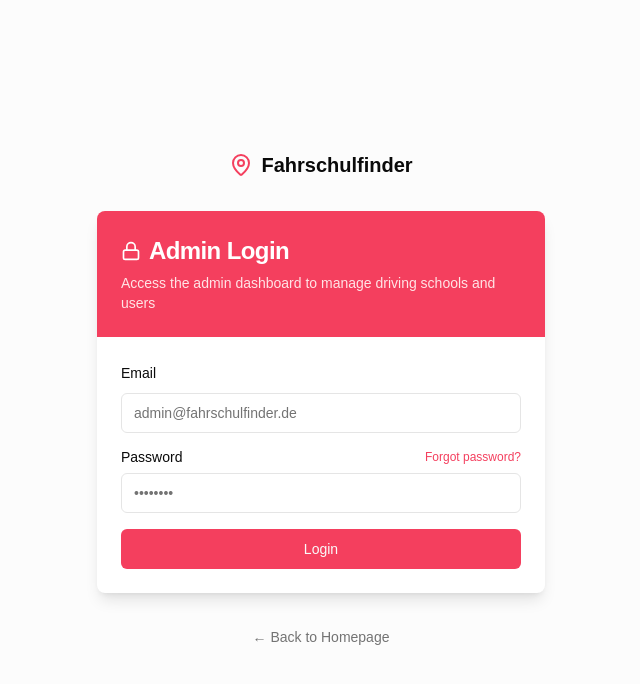
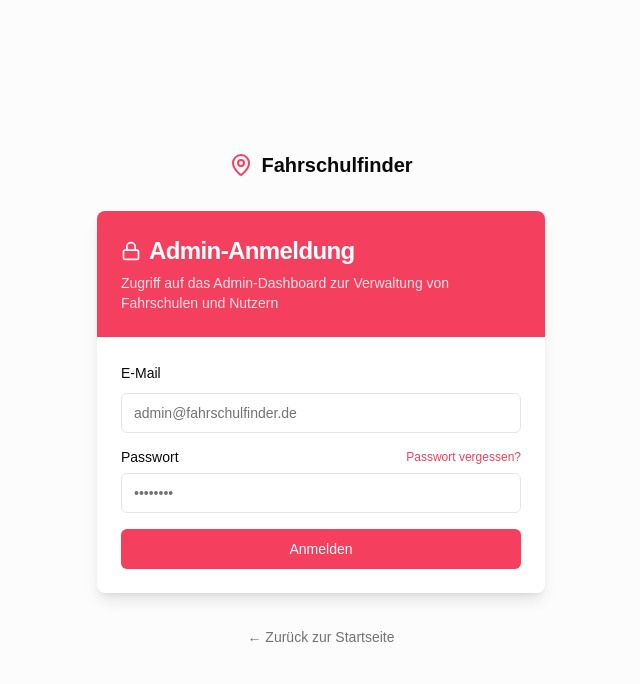
Before and after one commit to anszeshan/FrontEnd-Driving-School, a Next.js app: page /admin/login in a window 1280 px wide. Shown: the top 684 px of the page, without its empty margins (319-959 px from the left). Built offline with nearby package versions, Linux system fonts and the light colour scheme.

Commit message:
Update page.tsx

```diff
--- a/app/admin/login/page.tsx
+++ b/app/admin/login/page.tsx
@@ -24,14 +24,14 @@ export default function AdminLoginPage() {
     setIsLoading(true)
     setError("")
 
-    // For demo purposes, hardcoded admin credentials
+    // Für Demonstrationszwecke, fest codierte Admin-Zugangsdaten
     if (email === "admin@fahrschulfinder.de" && password === "Admin!@#$1234") {
-      // Simulate API call
+      // Simulierte API-Aufruf
       setTimeout(() => {
         router.push("/admin/dashboard")
       }, 1000)
     } else {
-      setError("Invalid email or password")
+      setError("Ungültige E-Mail oder Passwort")
       setIsLoading(false)
     }
   }
@@ -53,10 +53,10 @@ export default function AdminLoginPage() {
           <CardHeader className="bg-rose-500 text-white rounded-t-lg">
             <CardTitle className="text-2xl flex items-center gap-2">
               <Lock className="h-5 w-5" />
-              Admin Login
+              Admin-Anmeldung
             </CardTitle>
             <CardDescription className="text-rose-100">
-              Access the admin dashboard to manage driving schools and users
+              Zugriff auf das Admin-Dashboard zur Verwaltung von Fahrschulen und Nutzern
             </CardDescription>
           </CardHeader>
           <CardContent className="pt-6">
@@ -68,7 +68,7 @@ export default function AdminLoginPage() {
 
             <form onSubmit={handleSubmit} className="space-y-4">
               <div className="space-y-2">
-                <Label htmlFor="email">Email</Label>
+                <Label htmlFor="email">E-Mail</Label>
                 <Input
                   id="email"
                   type="email"
@@ -80,9 +80,9 @@ export default function AdminLoginPage() {
               </div>
               <div className="space-y-2">
                 <div className="flex items-center justify-between">
-                  <Label htmlFor="password">Password</Label>
+                  <Label htmlFor="password">Passwort</Label>
                   <Link href="/admin/forgot-password" className="text-xs text-rose-500 hover:underline">
-                    Forgot password?
+                    Passwort vergessen?
                   </Link>
                 </div>
                 <Input
@@ -95,18 +95,16 @@ export default function AdminLoginPage() {
                 />
               </div>
               <Button type="submit" className="w-full bg-rose-500 hover:bg-rose-600" disabled={isLoading}>
-                {isLoading ? "Logging in..." : "Login"}
+                {isLoading ? "Anmelden..." : "Anmelden"}
               </Button>
             </form>
-
-
           </CardContent>
         </Card>
       </motion.div>
 
       <div className="mt-8">
         <Link href="/" className="text-sm text-muted-foreground hover:text-foreground">
-          ← Back to Homepage
+          ← Zurück zur Startseite
         </Link>
       </div>
     </div>
@@ -115,7 +113,7 @@ export default function AdminLoginPage() {
 
 // "use client"
 
-// import { useState, useEffect } from "react"
+// import { useState } from "react"
 // import { motion } from "framer-motion"
 // import { MapPin, Lock } from "lucide-react"
 // import Link from "next/link"
@@ -126,24 +124,29 @@ export default function AdminLoginPage() {
 // import { Input } from "@/components/ui/input"
 // import { Label } from "@/components/ui/label"
 // import { Alert, AlertDescription } from "@/components/ui/alert"
-// import { useAuth } from "@/context/AuthContext"
 
 // export default function AdminLoginPage() {
 //   const router = useRouter()
-//   const { login, error, loading, isAuthenticated } = useAuth()
 //   const [email, setEmail] = useState("")
 //   const [password, setPassword] = useState("")
-
-//   useEffect(() => {
-//     // Redirect if already authenticated
-//     if (isAuthenticated) {
-//       router.push("/admin/dashboard")
-//     }
-//   }, [isAuthenticated, router])
+//   const [isLoading, setIsLoading] = useState(false)
+//   const [error, setError] = useState("")
 
 //   const handleSubmit = async (e) => {
 //     e.preventDefault()
-//     await login(email, password)
+//     setIsLoading(true)
+//     setError("")
+
+//     // For demo purposes, hardcoded admin credentials
+//     if (email === "admin@fahrschulfinder.de" && password === "Admin!@#$1234") {
+//       // Simulate API call
+//       setTimeout(() => {
+//         router.push("/admin/dashboard")
+//       }, 1000)
+//     } else {
+//       setError("Invalid email or password")
+//       setIsLoading(false)
+//     }
 //   }
 
 //   return (
@@ -204,16 +207,12 @@ export default function AdminLoginPage() {
 //                   required
 //                 />
 //               </div>
-//               <Button type="submit" className="w-full bg-rose-500 hover:bg-rose-600" disabled={loading}>
-//                 {loading ? "Logging in..." : "Login"}
+//               <Button type="submit" className="w-full bg-rose-500 hover:bg-rose-600" disabled={isLoading}>
+//                 {isLoading ? "Logging in..." : "Login"}
 //               </Button>
 //             </form>
 
-//             <div className="mt-6 text-center text-sm text-muted-foreground">
-//               <p>For demo purposes, use:</p>
-//               <p className="font-medium">Email: admin@fahrschulfinder.de</p>
-//               <p className="font-medium">Password: admin123</p>
-//             </div>
+
 //           </CardContent>
 //         </Card>
 //       </motion.div>
@@ -226,3 +225,117 @@ export default function AdminLoginPage() {
 //     </div>
 //   )
 // }
+
+// // "use client"
+
+// // import { useState, useEffect } from "react"
+// // import { motion } from "framer-motion"
+// // import { MapPin, Lock } from "lucide-react"
+// // import Link from "next/link"
+// // import { useRouter } from "next/navigation"
+
+// // import { Button } from "@/components/ui/button"
+// // import { Card, CardContent, CardDescription, CardHeader, CardTitle } from "@/components/ui/card"
+// // import { Input } from "@/components/ui/input"
+// // import { Label } from "@/components/ui/label"
+// // import { Alert, AlertDescription } from "@/components/ui/alert"
+// // import { useAuth } from "@/context/AuthContext"
+
+// // export default function AdminLoginPage() {
+// //   const router = useRouter()
+// //   const { login, error, loading, isAuthenticated } = useAuth()
+// //   const [email, setEmail] = useState("")
+// //   const [password, setPassword] = useState("")
+
+// //   useEffect(() => {
+// //     // Redirect if already authenticated
+// //     if (isAuthenticated) {
+// //       router.push("/admin/dashboard")
+// //     }
+// //   }, [isAuthenticated, router])
+
+// //   const handleSubmit = async (e) => {
+// //     e.preventDefault()
+// //     await login(email, password)
+// //   }
+
+// //   return (
+// //     <div className="min-h-screen flex flex-col items-center justify-center bg-muted/30 p-4">
+// //       <Link href="/" className="flex items-center gap-2 mb-8">
+// //         <MapPin className="h-6 w-6 text-rose-500" />
+// //         <span className="text-xl font-bold">Fahrschulfinder</span>
+// //       </Link>
+
+// //       <motion.div
+// //         initial={{ opacity: 0, y: 20 }}
+// //         animate={{ opacity: 1, y: 0 }}
+// //         transition={{ duration: 0.5 }}
+// //         className="w-full max-w-md"
+// //       >
+// //         <Card className="border-none shadow-lg">
+// //           <CardHeader className="bg-rose-500 text-white rounded-t-lg">
+// //             <CardTitle className="text-2xl flex items-center gap-2">
+// //               <Lock className="h-5 w-5" />
+// //               Admin Login
+// //             </CardTitle>
+// //             <CardDescription className="text-rose-100">
+// //               Access the admin dashboard to manage driving schools and users
+// //             </CardDescription>
+// //           </CardHeader>
+// //           <CardContent className="pt-6">
+// //             {error && (
+// //               <Alert variant="destructive" className="mb-4">
+// //                 <AlertDescription>{error}</AlertDescription>
+// //               </Alert>
+// //             )}
+
+// //             <form onSubmit={handleSubmit} className="space-y-4">
+// //               <div className="space-y-2">
+// //                 <Label htmlFor="email">Email</Label>
+// //                 <Input
+// //                   id="email"
+// //                   type="email"
+// //                   placeholder="admin@fahrschulfinder.de"
+// //                   value={email}
+// //                   onChange={(e) => setEmail(e.target.value)}
+// //                   required
+// //                 />
+// //               </div>
+// //               <div className="space-y-2">
+// //                 <div className="flex items-center justify-between">
+// //                   <Label htmlFor="password">Password</Label>
+// //                   <Link href="/admin/forgot-password" className="text-xs text-rose-500 hover:underline">
+// //                     Forgot password?
+// //                   </Link>
+// //                 </div>
+// //                 <Input
+// //                   id="password"
+// //                   type="password"
+// //                   placeholder="••••••••"
+// //                   value={password}
+// //                   onChange={(e) => setPassword(e.target.value)}
+// //                   required
+// //                 />
+// //               </div>
+// //               <Button type="submit" className="w-full bg-rose-500 hover:bg-rose-600" disabled={loading}>
+// //                 {loading ? "Logging in..." : "Login"}
+// //               </Button>
+// //             </form>
+
+// //             <div className="mt-6 text-center text-sm text-muted-foreground">
+// //               <p>For demo purposes, use:</p>
+// //               <p className="font-medium">Email: admin@fahrschulfinder.de</p>
+// //               <p className="font-medium">Password: admin123</p>
+// //             </div>
+// //           </CardContent>
+// //         </Card>
+// //       </motion.div>
+
+// //       <div className="mt-8">
+// //         <Link href="/" className="text-sm text-muted-foreground hover:text-foreground">
+// //           ← Back to Homepage
+// //         </Link>
+// //       </div>
+// //     </div>
+// //   )
+// // }
```
